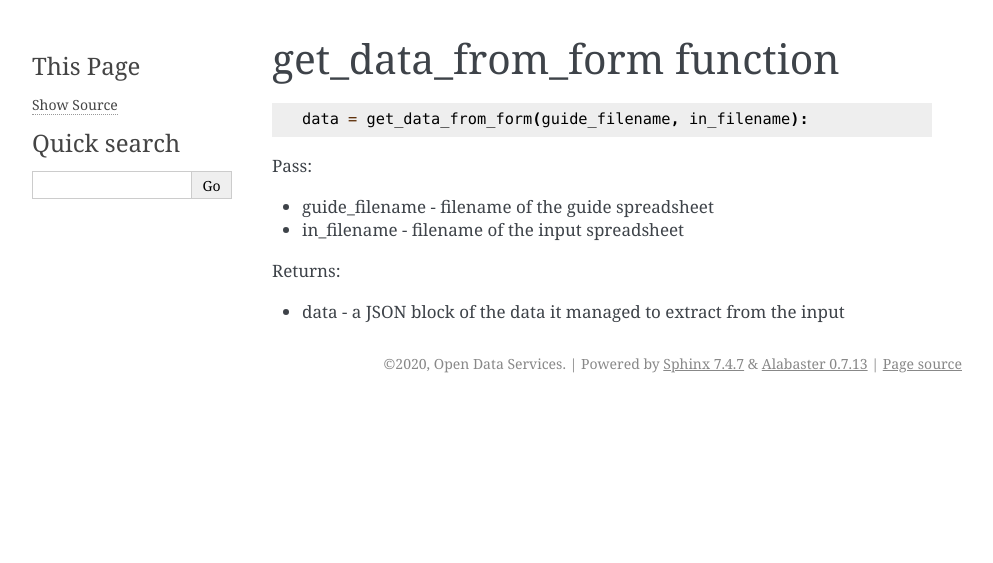
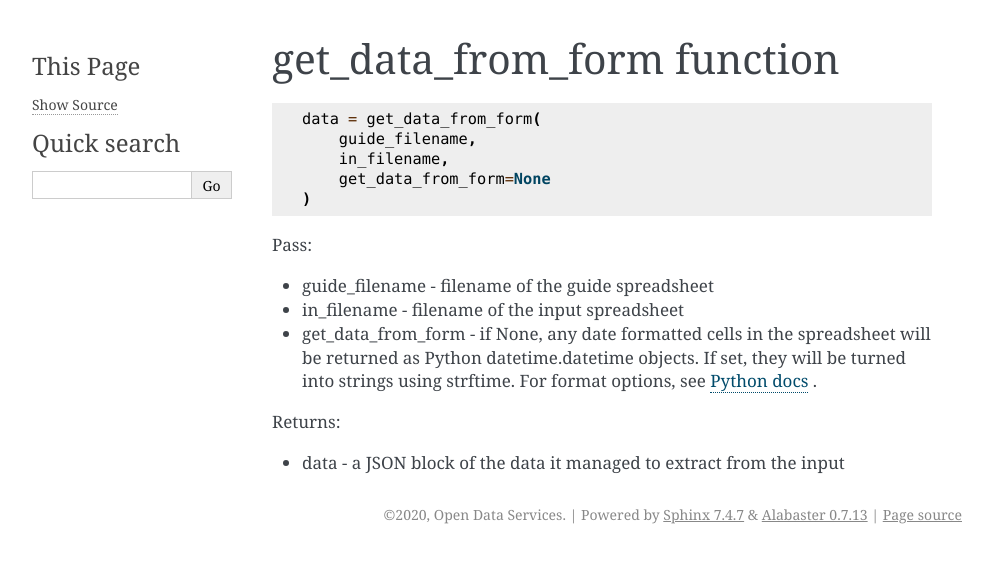
Before and after one commit to OpenDataServices/spreadsheet-forms, a Sphinx documentation site: the page built from docs/api/get_data_from_form.rst, in a window 1280 px wide. Shown: the top 563 px of the page, without its empty margins (148-1141 px from the left). Built offline with Sphinx 7.4.7, drawn with Linux system fonts in a browser that asks for light colours.

Commit message:
get_data_from_form: added date_format
https://github.com/OpenDataServices/spreadsheet-forms/issues/7

```diff
--- a/docs/api/get_data_from_form.rst
+++ b/docs/api/get_data_from_form.rst
@@ -3,12 +3,19 @@ get_data_from_form function
 
 .. code-block:: python
 
-    data = get_data_from_form(guide_filename, in_filename):
+    data = get_data_from_form(
+        guide_filename,
+        in_filename,
+        get_data_from_form=None
+    )
 
 Pass:
 
 * guide_filename - filename of the guide spreadsheet
 * in_filename - filename of the input spreadsheet
+* get_data_from_form - if None, any date formatted cells in the spreadsheet will be returned as Python datetime.datetime objects.
+  If set, they will be turned into strings using strftime.
+  For format options, see `Python docs <https://docs.python.org/3/library/datetime.html#strftime-and-strptime-format-codes>`_ .
 
 Returns:
 
```
Also changed, not shown: CHANGELOG.md (+4 -0 lines), 3 other files.
